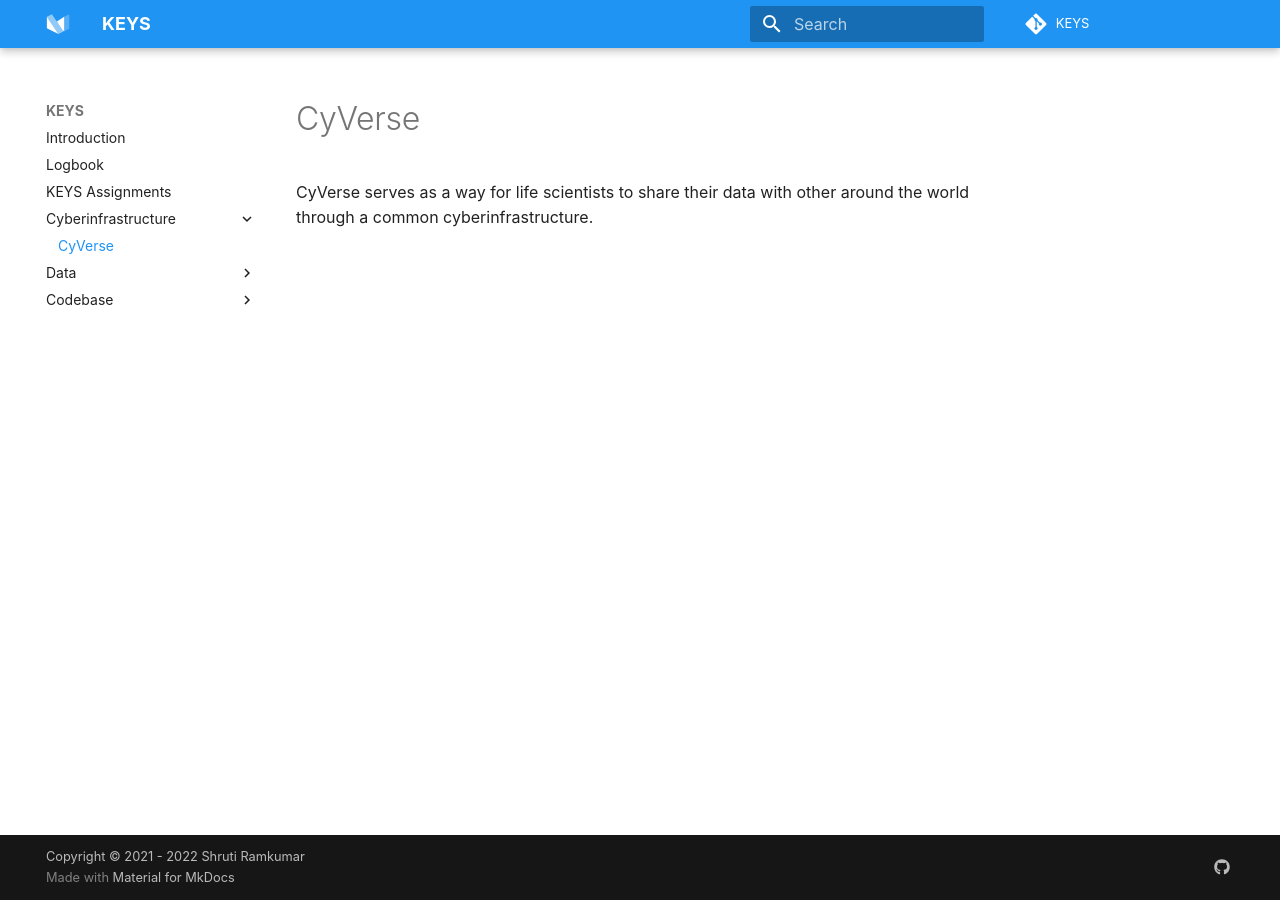
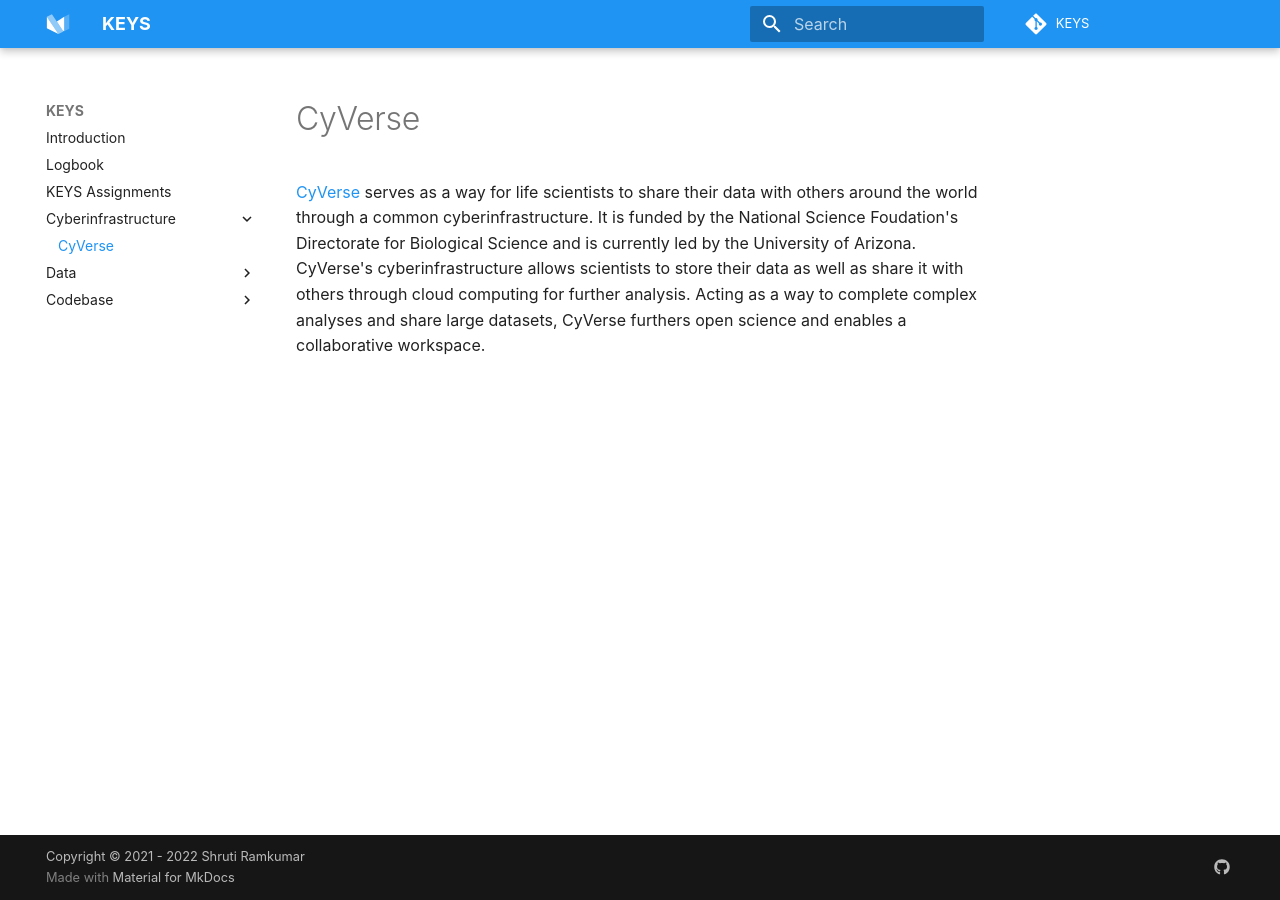
Before and after one commit to tyson-swetnam/mkdocs-material-template, an MkDocs documentation site: the page built from docs/cyverse.md, in a window 1280 px wide. Built offline with MkDocs 1.6.1 and Material for MkDocs 9.7.7, drawn with Linux system fonts in a browser that asks for light colours; some web fonts are replaced; comment, search, counter and statistics services are not loaded.

Commit message:
Update cyverse.md

```diff
--- a/docs/cyverse.md
+++ b/docs/cyverse.md
@@ -1,3 +1,3 @@
 # CyVerse
 
-CyVerse serves as a way for life scientists to share their data with other around the world through a common cyberinfrastructure.
+[CyVerse](https://cyverse.org/about) serves as a way for life scientists to share their data with others around the world through a common cyberinfrastructure. It is funded by the National Science Foudation's Directorate for Biological Science and is currently led by the University of Arizona. CyVerse's cyberinfrastructure allows scientists to store their data as well as share it with others through cloud computing for further analysis. Acting as a way to complete complex analyses and share large datasets, CyVerse furthers open science and enables a collaborative workspace.
```
